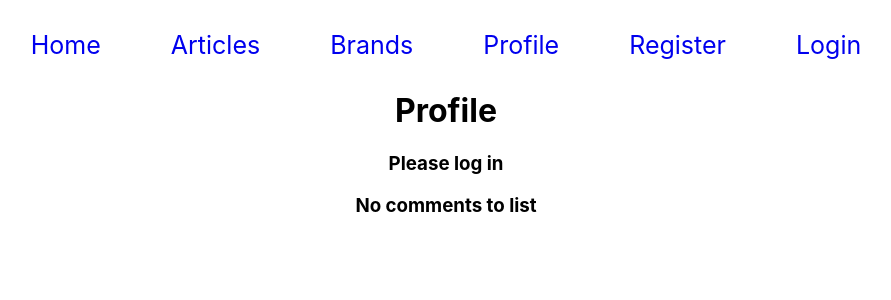
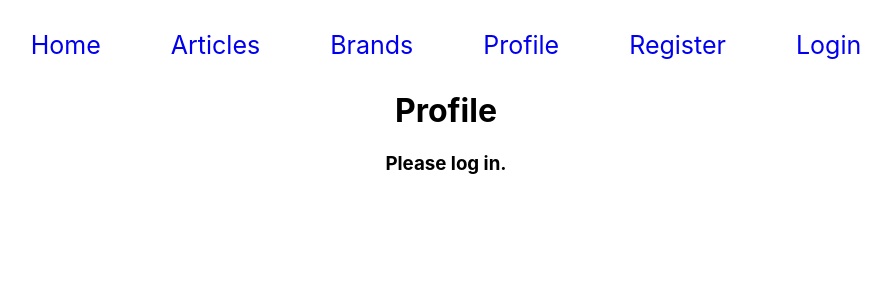
Before and after one commit to matthew-k-yee/sneakercritic, a React (Create React App) app in the folder client/: page /profile in a window 1280 px wide. Shown: the top 300 px of the page, without its empty margins (194-1085 px from the left). Built offline with nearby package versions, Linux system fonts and the light colour scheme.

Commit message:
style profile

```diff
--- /dev/null
+++ b/client/src/components/Profile/Profile.css
@@ -0,0 +1,15 @@
+.profile-box{
+}
+
+/* .testing{
+  background-color: black;
+} */
+
+.profile-wrapper{
+  display: grid;
+  grid-template-columns: 2fr 2fr
+}
+
+.profile-comments{
+  border: 1px solid black;
+}
--- a/client/src/components/Profile/index.js
+++ b/client/src/components/Profile/index.js
@@ -1,5 +1,5 @@
 import React from 'react';
-
+import './Profile.css'
 
 // taken from full.js
 const renderCommentItem = (item, index,props) => {
@@ -55,7 +55,7 @@ const renderCommentItem = (item, index,props) => {
         const render = item.inEditMode  ? newRenderForm  : renderPost
 
         return (
-          <div key={`comment-${index}`} id={`comment-${index}`}>
+          <div className= 'profile-comments' key={`comment-${index}`} id={`comment-${index}`}>
             {render}
           </div>
         )
@@ -74,13 +74,17 @@ const renderCommentItem = (item, index,props) => {
 
 
       export default function Profile(props) {
-        const renderCommentss = (props.isLogedin && props.credentials.comments.length > 0) ? renderComments(props) : <h3>No comments to list</h3>
-        const renderProfile = props.isLogedin ? <h3>{props.credentials.first_name} {props.credentials.last_name}</h3> : <h3>Please log in</h3>
+        const renderCommentss = (props.isLogedin && props.credentials.comments.length > 0) ? renderComments(props) : null
+        const renderProfile = props.isLogedin ? <h3>{props.credentials.first_name} {props.credentials.last_name}</h3> : <h3>Please log in.</h3>
         return (
-          <div>
+          <div className= 'profile-box'>
             <h1>Profile</h1>
-            {renderProfile}
-            {renderCommentss}
+            <div className='testing'>
+              {renderProfile}
+            </div>
+            <div className='profile-wrapper'>
+              {renderCommentss}
+            </div>
           </div>
         )
       }
```
